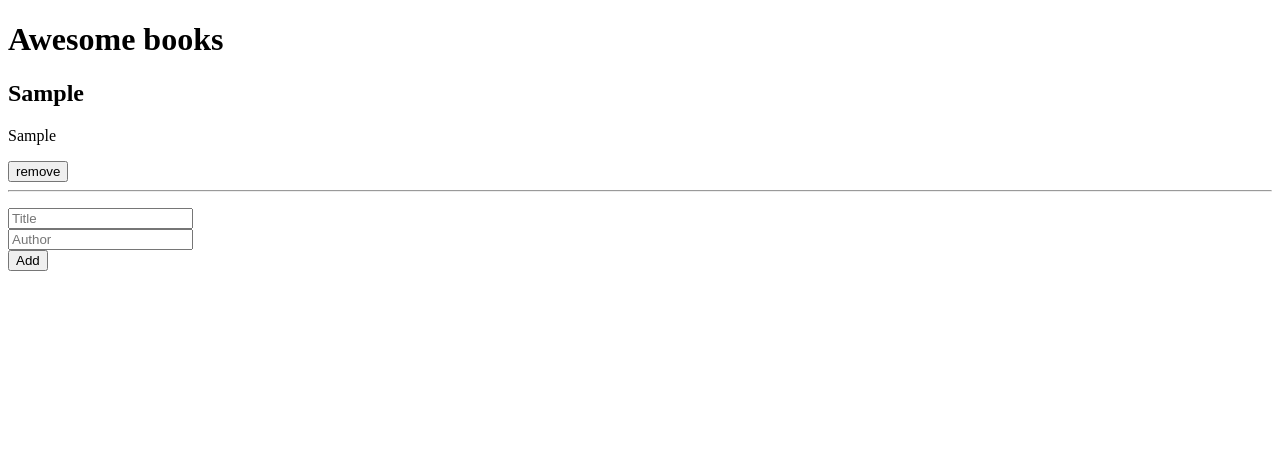
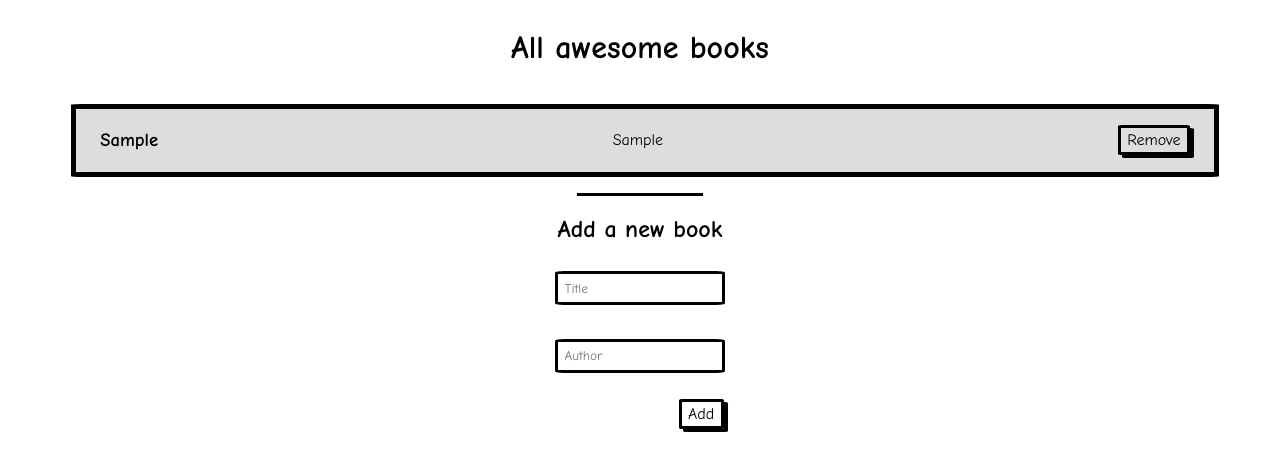
Before and after one commit to AlexHamn/Awesome_Books, a website: page index.html in a window 1280 px wide. Both pictures are taken after typing "Sample", "Sample" into the empty fields and a click on the button "Add". Drawn offline with Linux system fonts and the light colour scheme.

Commit message:
implement flexBox

```diff
--- a/assets/styles.css
+++ b/assets/styles.css
@@ -1,11 +1,83 @@
 * {
   list-style: none;
+  font-family: 'Comic Neue', 'Courier New', Courier, monospace;
+  border-radius: 1%;
+}
+
+#main {
+  display: flex;
+  flex-direction: column;
+  justify-content: center;
+  align-items: center;
+  width: 100%;
+}
+h2 {
+  text-align: center;
 }
 
 a {
   text-decoration: none;
 }
 
+button {
+  all: unset;
+  border: 3px solid black;
+  border-radius: 5%;
+  padding: 0.2em 0.4rem;
+  box-shadow: 4px 3px black;
+}
+
+input {
+  border: 3px solid black;
+  border-radius: 5%;
+  margin: 0.5rem;
+  padding: 0.4rem;
+}
+
+.spacer {
+  border-top: 3px solid black;
+  width: 10%;
+}
+
+.flexRow {
+  display: flex;
+  flex-wrap: wrap;
+  justify-content: center;
+  align-items: center;
+  width: 100%;
+}
+
+#books {
+  width: 90%;
+}
+
 #booksList {
   padding: 0;
+  border: 5px solid black;
+  width: 100%;
 }
+
+#booksList li {
+  display: flex;
+  /* flex-wrap: wrap; */
+  justify-content: space-between;
+  align-items: center;
+  width: 100%;
+  padding: 0.1rem 1.5rem;
+}
+
+#booksList li:nth-child(odd) {
+  background: rgba(128, 128, 128, 0.267);
+}
+
+#addBook {
+  display: flex;
+  flex-direction: column;
+  justify-content: center;
+  align-items: flex-end;
+}
+
+#addBook button {
+  width: min-content;
+  margin-right: 5%;
+}
--- a/index.html
+++ b/index.html
@@ -10,14 +10,20 @@
     />
     <link rel="icon" type="image/png" href="/assets/favicon.ico" />
     <link rel="stylesheet" href="/assets/styles.css" />
+    <link rel="preconnect" href="https://fonts.googleapis.com">
+<link rel="preconnect" href="https://fonts.gstatic.com" crossorigin>
+<link href="https://fonts.googleapis.com/css2?family=Comic+Neue:wght@400;700&display=swap" rel="stylesheet">
     <title>Awesome Books</title>
   </head>
   <body>
-    <h1>Awesome books</h1>
+    <div id="main">
+    <h1>All awesome books</h1>
     <section id="books">
-      <ul id="booksList"></ul>
+      <ul id="booksList" class="flexRow"></ul>
     </section>
+    <div class="spacer"></div>
     <section id="add">
+      <h2>Add a new book</h2>
       <form action="#" id="addBook">
         <input type="text" name="title" placeholder="Title" id="addTitle" />
         <br />
@@ -27,5 +33,6 @@
       </form>
     </section>
     <script src="script.js"></script>
+    </div>
   </body>
 </html>
--- a/script.js
+++ b/script.js
@@ -28,10 +28,9 @@ class Manipulation {
     books.forEach((book) => {
       const li = document.createElement('li');
       li.innerHTML = `
-      <h2>${book.title}</h2>
+      <h3>${book.title}</h3>
       <p>${book.author}</p>
-      <button class="remove">remove</button>
-      <hr>`;
+      <button class="remove">Remove</button>`;
       booksList.append(li);
     });
   }
@@ -77,10 +76,9 @@ class Manipulation {
       li.classList.add('book');
       li.dataset.id = book.id;
       li.innerHTML = `
-      <h2>${book.title}</h2>
+      <h3>${book.title}</h3>
       <p>${book.author}</p>
-      <button class="remove">remove</button>
-      <hr>`;
+      <button class="remove">Remove</button>`;
       booksList.append(li);
     }
     if (error.classList.contains('alert') && (document.querySelector('.alert') !== null)) {
```
